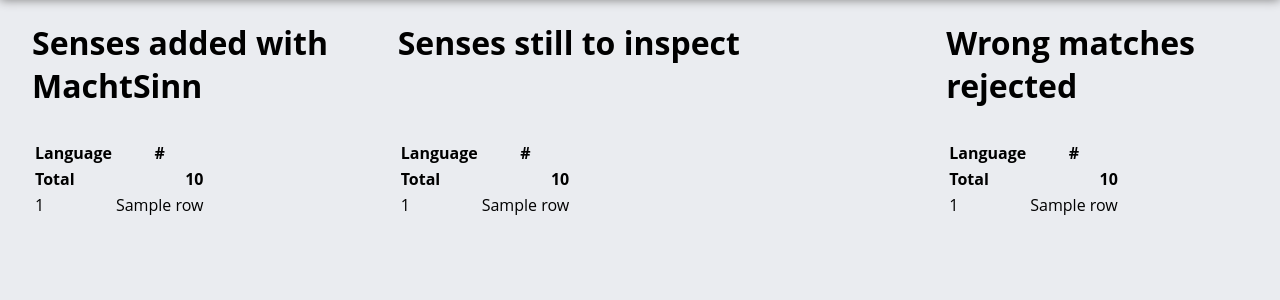
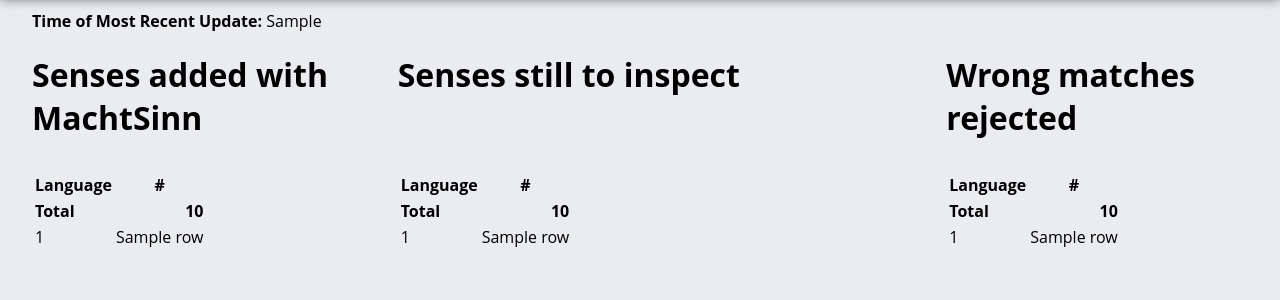
Before and after one commit to Nudin/makesense, a Flask app: template templates/statistics.html in a window 1280 px wide. Shown: the part 53-353 px from the top of the page. Run offline with Flask 2, Linux system fonts and the light colour scheme; the template is opened without the code that fills it: most values are stand-ins (such as "Sample title", 1, 10 or a date in 2020); parts of the project's set-up code (start-up, migrations or seed data) failed here and were passed over; some libraries are stand-ins or nearby versions.

Commit message:
Added last update

```diff
--- a/app.py
+++ b/app.py
@@ -17,7 +17,7 @@
 #
 # You should have received a copy of the GNU General Public License along
 # with this program.  If not, see <http://www.gnu.org/licenses/>.
-
+import datetime
 import json
 import os
 import urllib
@@ -246,6 +246,7 @@ def save():
 
 @app.route("/statistics", methods=["GET"])
 def statistics():
+    print("why")
     cursor = db.connection.cursor()
     cursor.execute(
         """SELECT languages.code, count(*)
@@ -277,10 +278,19 @@ def statistics():
         (0,),
     )
     todo = cursor.fetchall()
+
+    cursor.execute(
+        """SELECT UPDATE_TIME
+        FROM   information_schema.tables
+        WHERE  TABLE_SCHEMA = %s
+        AND TABLE_NAME = 'languages'""",(db_name,)
+    )
+    raw_most_recent = cursor.fetchone()[0]
+    most_recent = raw_most_recent.strftime("%b %d, %Y %I:%M%p")
     cursor.close()
     username = flask.session.get("username", None)
     return flask.render_template(
-        "statistics.html", added=added, todo=todo, rejected=rejected, username=username
+        "statistics.html", added=added, todo=todo, rejected=rejected, username=username, most_recent=most_recent
     )
 
 
--- a/static/statistics.css
+++ b/static/statistics.css
@@ -22,3 +22,11 @@ tr.total {
 tbody tr td:last-child {
     text-align: right;
 }
+.updated{
+	margin-top: 10px;
+	grid-column: 1/4;
+	font-weight: bold;
+}
+.date{
+	font-weight: normal;
+}
--- a/templates/statistics.html
+++ b/templates/statistics.html
@@ -8,6 +8,9 @@
 {% endblock %}
 
 {% block content %}
+<div class="updated stat">
+        Time of Most Recent Update: <span class="date">{{ most_recent }}</span>
+</div>
 <div class="stat">
 <h1>Senses added with MachtSinn</h1>
 <table>
```
